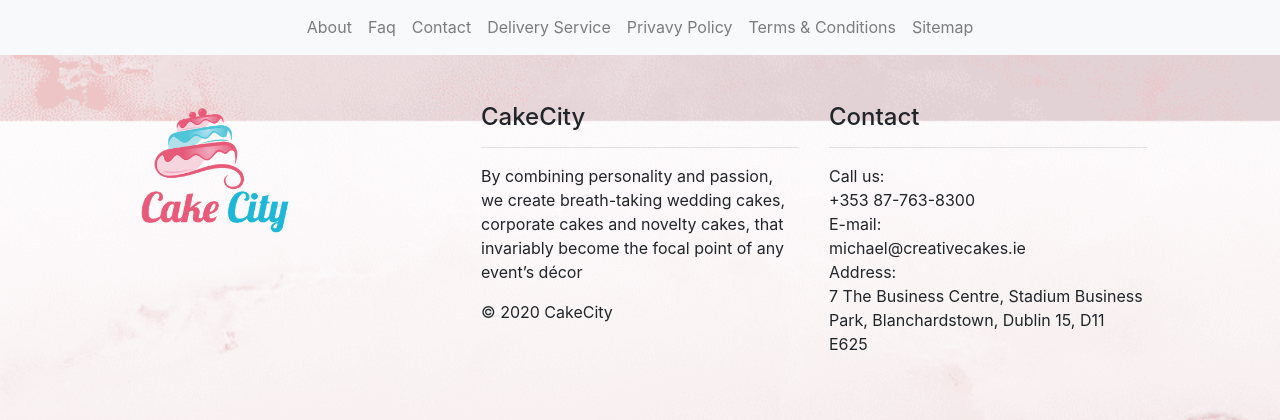
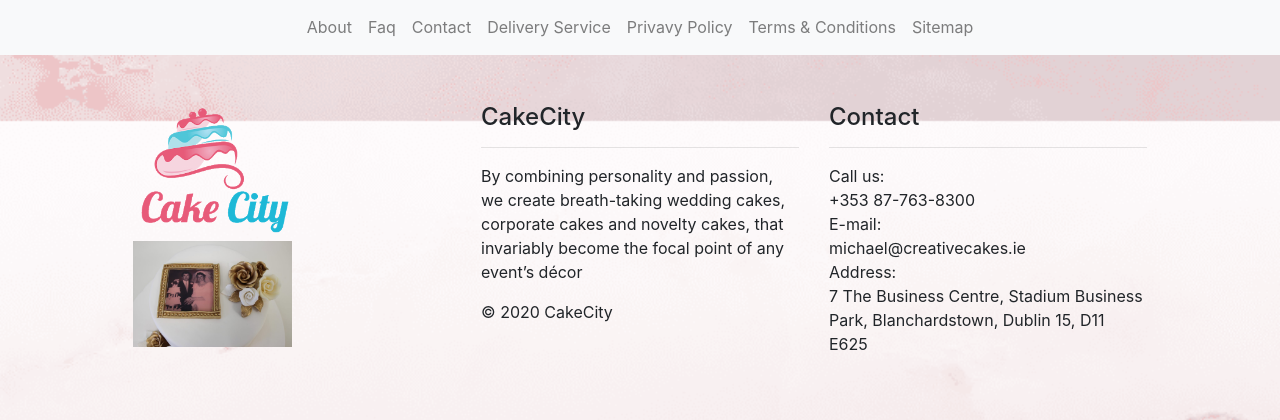
Before and after one commit to AbdullahAlHarun-code/cakecity, a Django app: template cart/templates/cart/cart.html in a window 1280 px wide. Shown: the part 679-1099 px from the top of the page. Run offline with Django 3.2, Linux system fonts and the light colour scheme; the template is opened without the code that fills it: most values are stand-ins (such as "Sample title", 1, 10 or a date in 2020); some libraries are stand-ins or nearby versions.

Commit message:
add media in templates context processors

```diff
--- a/cakecity/settings.py
+++ b/cakecity/settings.py
@@ -78,6 +78,7 @@ TEMPLATES = [
                 'django.template.context_processors.request',
                 'django.contrib.auth.context_processors.auth',
                 'django.contrib.messages.context_processors.messages',
+                'django.template.context_processors.media',
                 'cart.contexts.cart_contents',
             ],
             'builtins':[
--- a/templates/base.html
+++ b/templates/base.html
@@ -150,6 +150,7 @@
                <div class="row p-sm-5">
                   <div class="col-sm-4">
                      <img class="w-50" src="{% static 'images/logo.png'%}" alt="">
+                     <img class="w-50" src="{{MEDIA_URL}}/products/50th-Golden-Wedding-Anniversary-Cake-No.OCC016A-scaled.jpg" alt="">
                   </div>
                   <div class="col-sm-4">
                      <div class="h4 text-bold">
```
